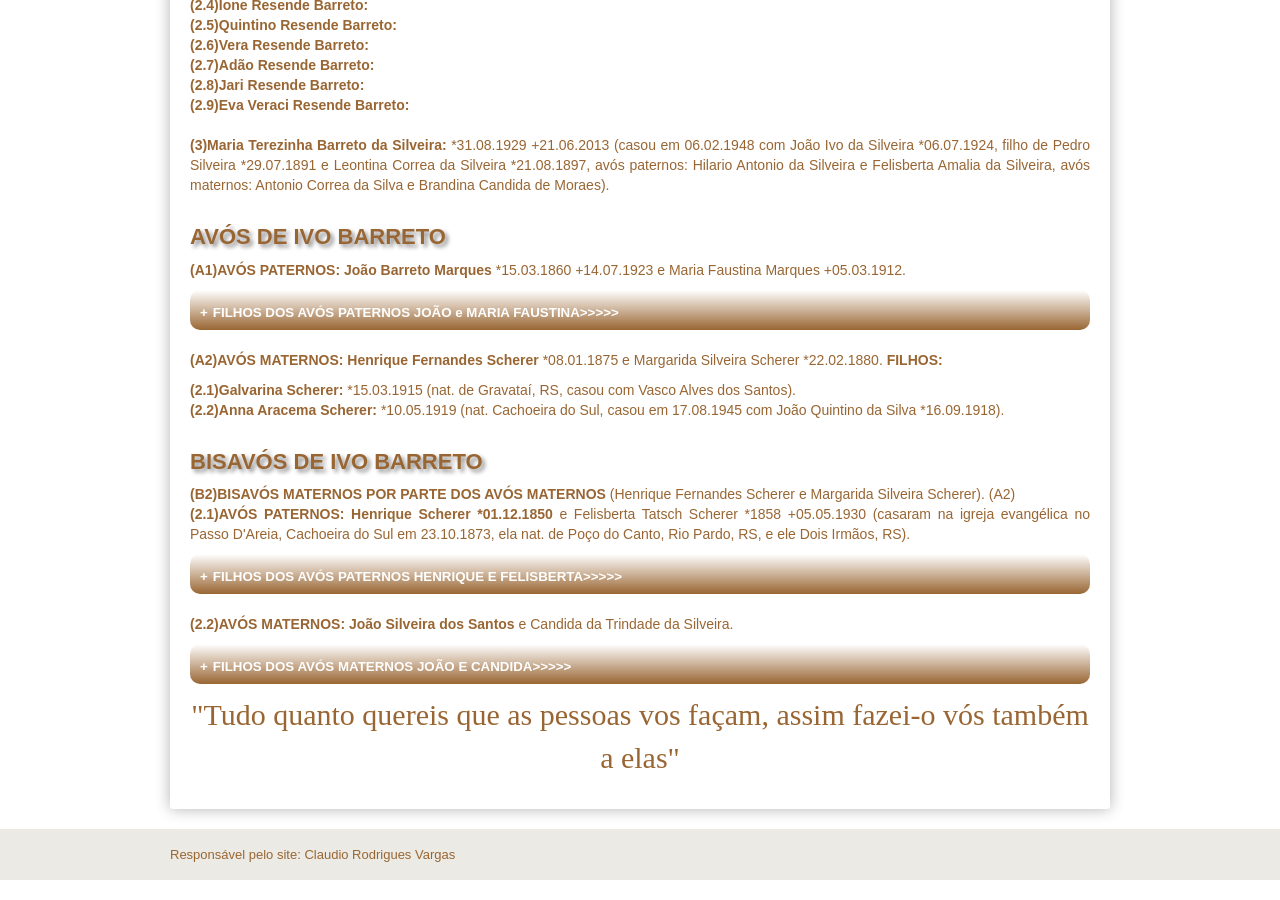
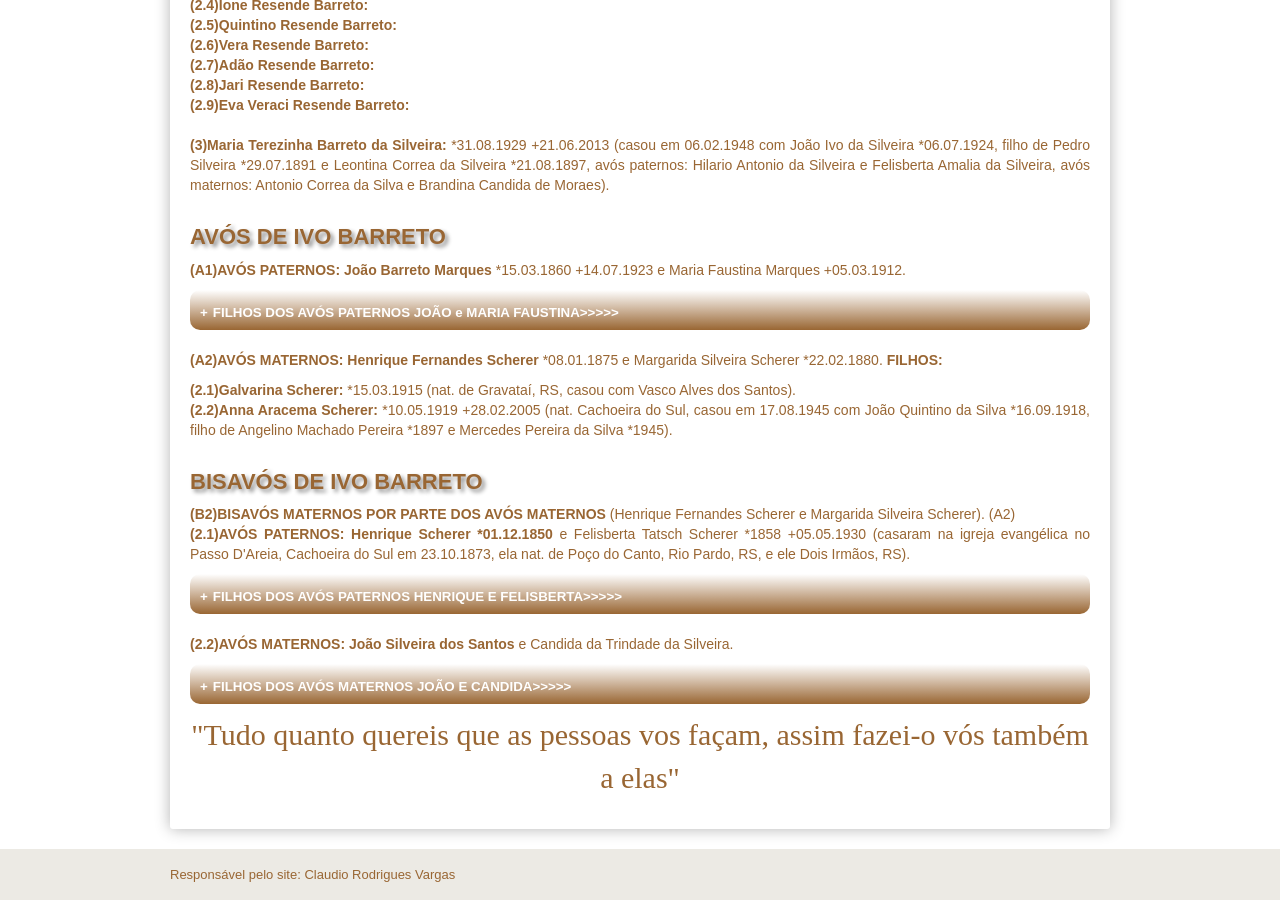
Before and after one commit to claudiovargas1955/claudiovargas1955.github.io, a Jekyll site: the page built from _pages/familia-barreto.html, in a window 1280 px wide and 900 px high, scrolled down 713 px. Built offline with Jekyll 4.4.1, drawn with Linux system fonts in a browser that asks for light colours; some web fonts are replaced.

Commit message:
Update familia-barreto.html

```diff
--- a/_pages/familia-barreto.html
+++ b/_pages/familia-barreto.html
@@ -211,8 +211,8 @@ Catarina Lindenmaier). <b>FILHOS:</b><br>
 
 <p><b>(A2)AVÓS MATERNOS: Henrique Fernandes Scherer</b> *08.01.1875 e Margarida Silveira Scherer *22.02.1880. <b>FILHOS: </b><br>
     <p><b>(2.1)Galvarina Scherer: </b>*15.03.1915 (nat. de Gravataí, RS, casou com Vasco Alves dos Santos).<br>
-       <b>(2.2)Anna Aracema Scherer: </b>*10.05.1919 (nat. Cachoeira do Sul, casou em 17.08.1945 com João Quintino da Silva *16.09.1918).
-       <br><br>
+     <b>(2.2)Anna Aracema Scherer: </b>*10.05.1919 +28.02.2005 (nat. Cachoeira do Sul, casou em 17.08.1945 com João Quintino da Silva
+     *16.09.1918, filho de Angelino Machado Pereira *1897 e Mercedes Pereira da Silva *1945).<br><br>
 
 <h4>BISAVÓS DE IVO BARRETO</h4>
 <p><b>(B2)BISAVÓS MATERNOS POR PARTE DOS AVÓS MATERNOS </b>(Henrique Fernandes Scherer e Margarida Silveira Scherer). (A2)<br>
```
